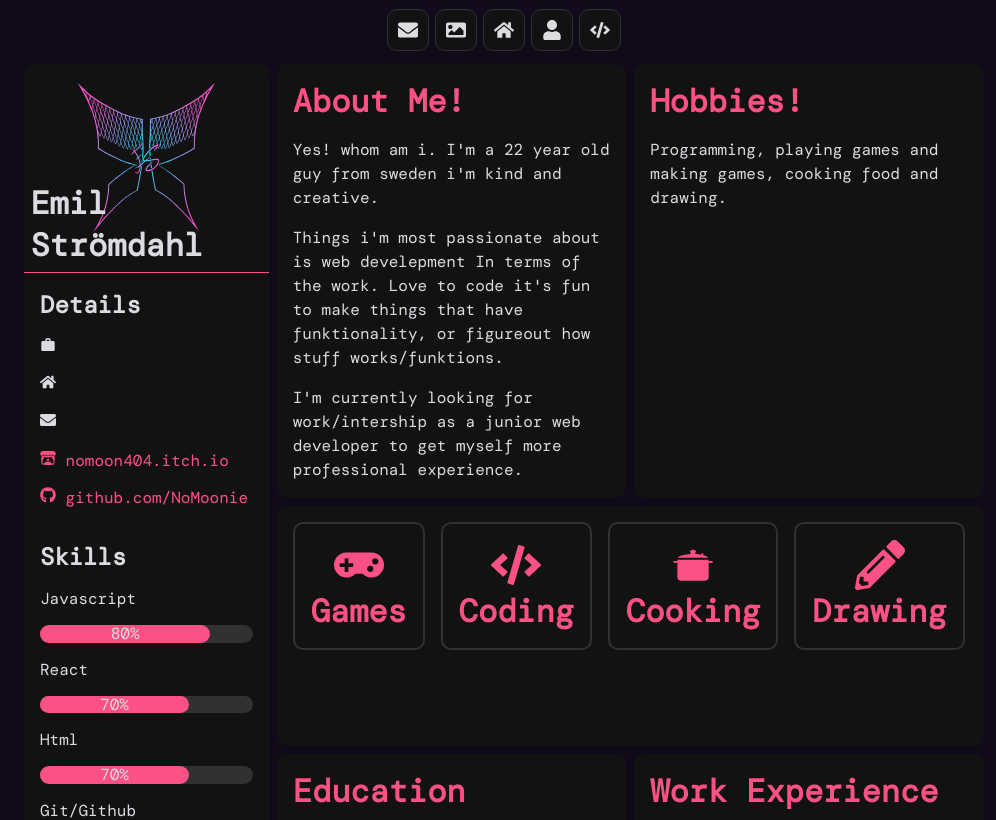
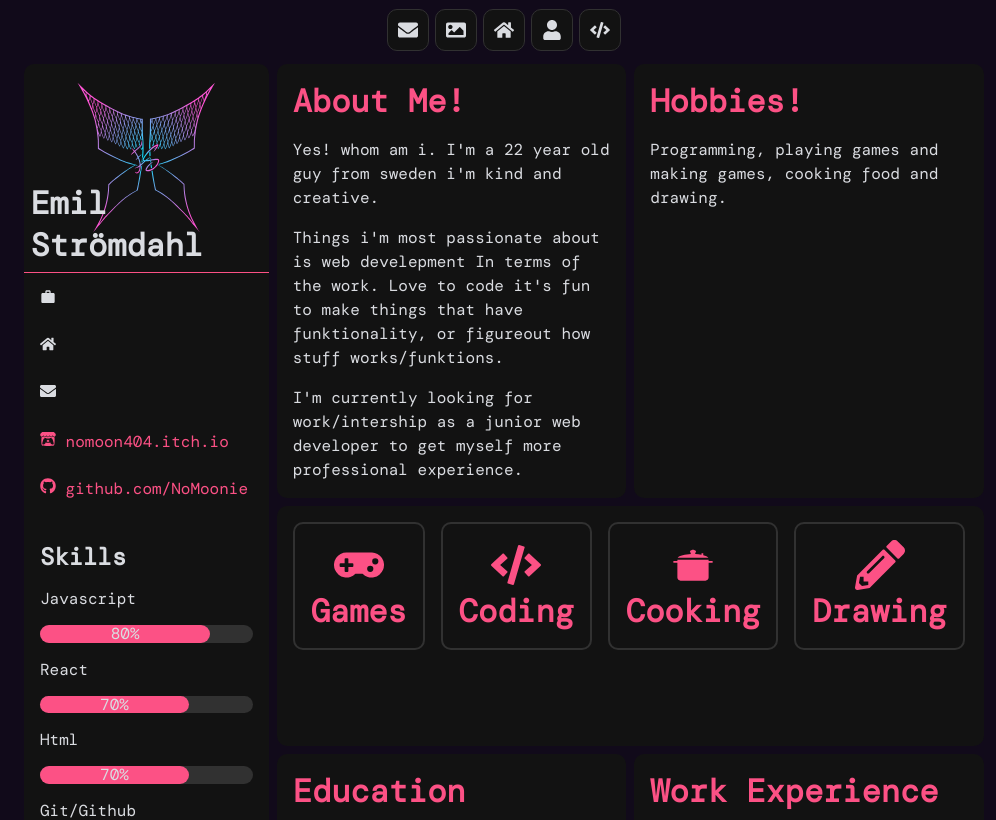
Before and after one commit to NoMoonie/crispy-disco, a React (Create React App) app: page /about in a window 1280 px wide. Shown: the top 820 px of the page, without its empty margins (136-1132 px from the left). Built offline with nearby package versions, Linux system fonts and the light colour scheme; no server answers; the database is empty.

Commit message:
removed title

```diff
--- a/src/components/pagesComponets/aboutPage/Details.tsx
+++ b/src/components/pagesComponets/aboutPage/Details.tsx
@@ -32,7 +32,6 @@ const Details: FC<Detailsinterface> = ({ professtion, location, email, number, l
                 <Loading />
             ) : (
                 <>
-                    <h1>Details</h1>
                     <p>
                         <MdWork /> {professtion}
                     </p>
```
